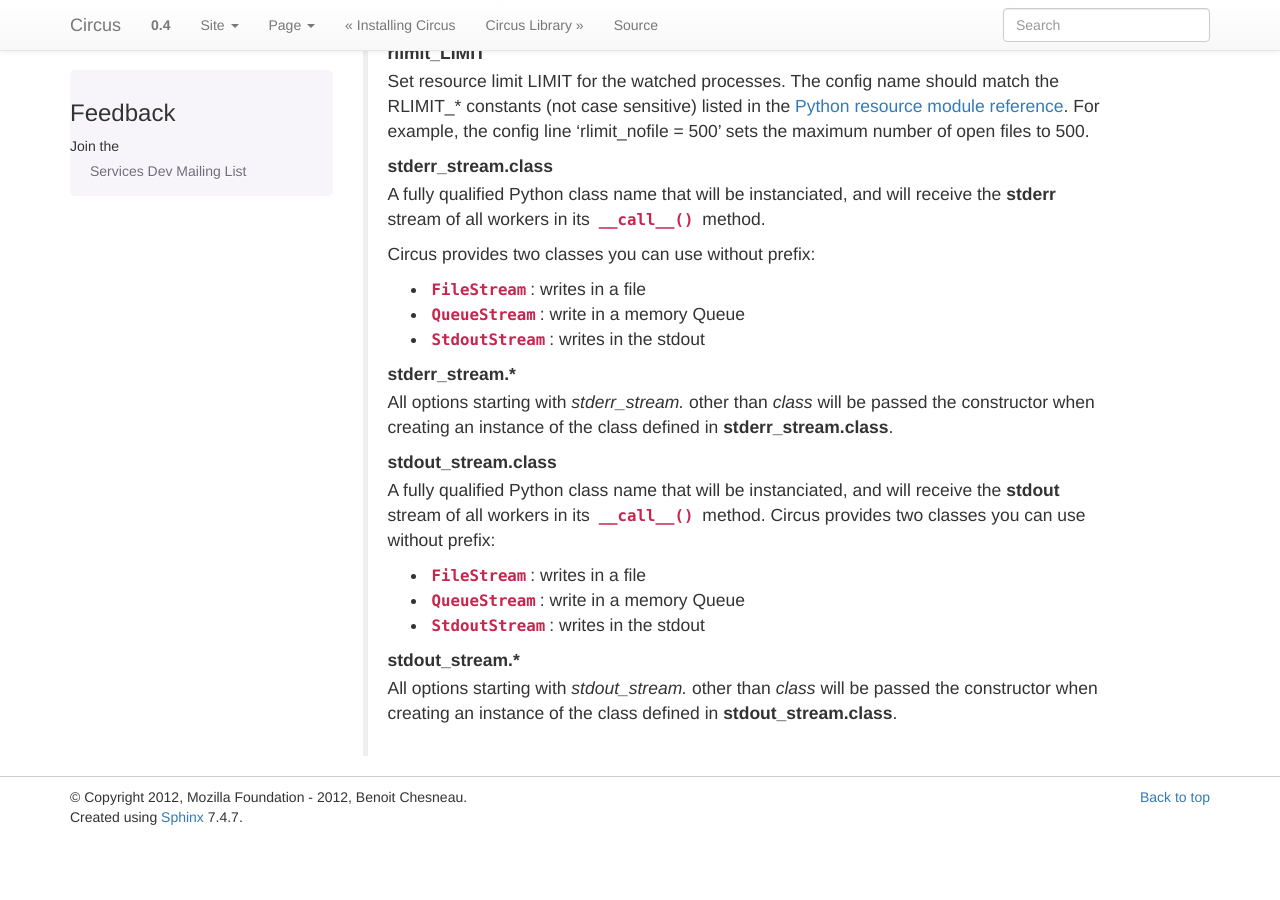
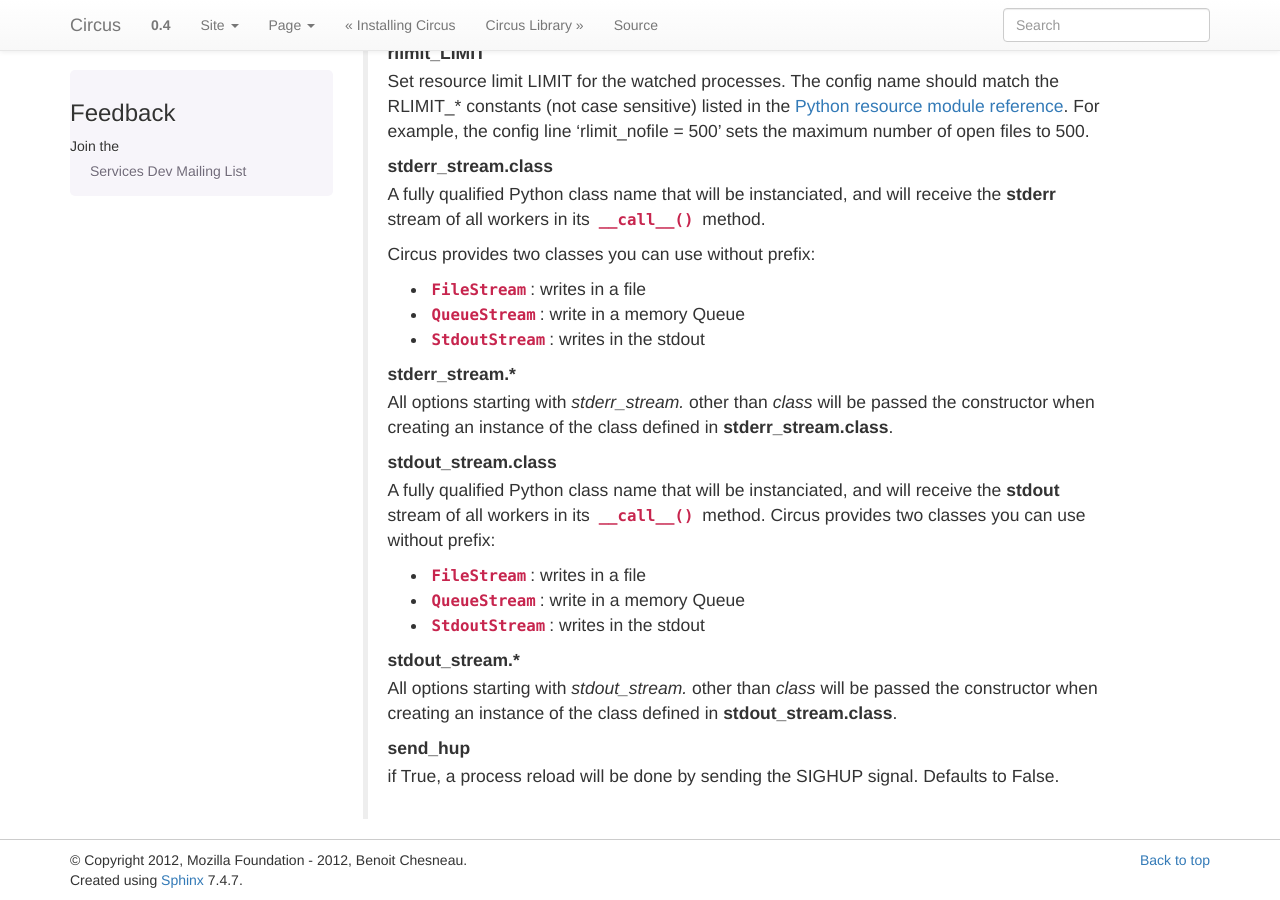
Before and after one commit to circus-tent/circus, a Sphinx documentation site: the page built from docs/source/configuration.rst, in a window 1280 px wide and 900 px high, scrolled down 1776 px. Built offline with Sphinx 7.4.7, drawn with Linux system fonts in a browser that asks for light colours; pages that are not in the unit, such as notebooks, are missing from menus; before the commit the page ends 2613 px from its top, so only the background shows below that.

Commit message:
documented the send_hup option

```diff
--- a/docs/source/configuration.rst
+++ b/docs/source/configuration.rst
@@ -111,3 +111,7 @@ watcher:NAME (as many sections as you want)
         All options starting with *stdout_stream.* other than *class* will
         be passed the constructor when creating an instance of the
         class defined in **stdout_stream.class**.
+
+    **send_hup**
+        if True, a process reload will be done by sending the SIGHUP signal.
+        Defaults to False.
```
Also changed, not shown: 1 other file.
